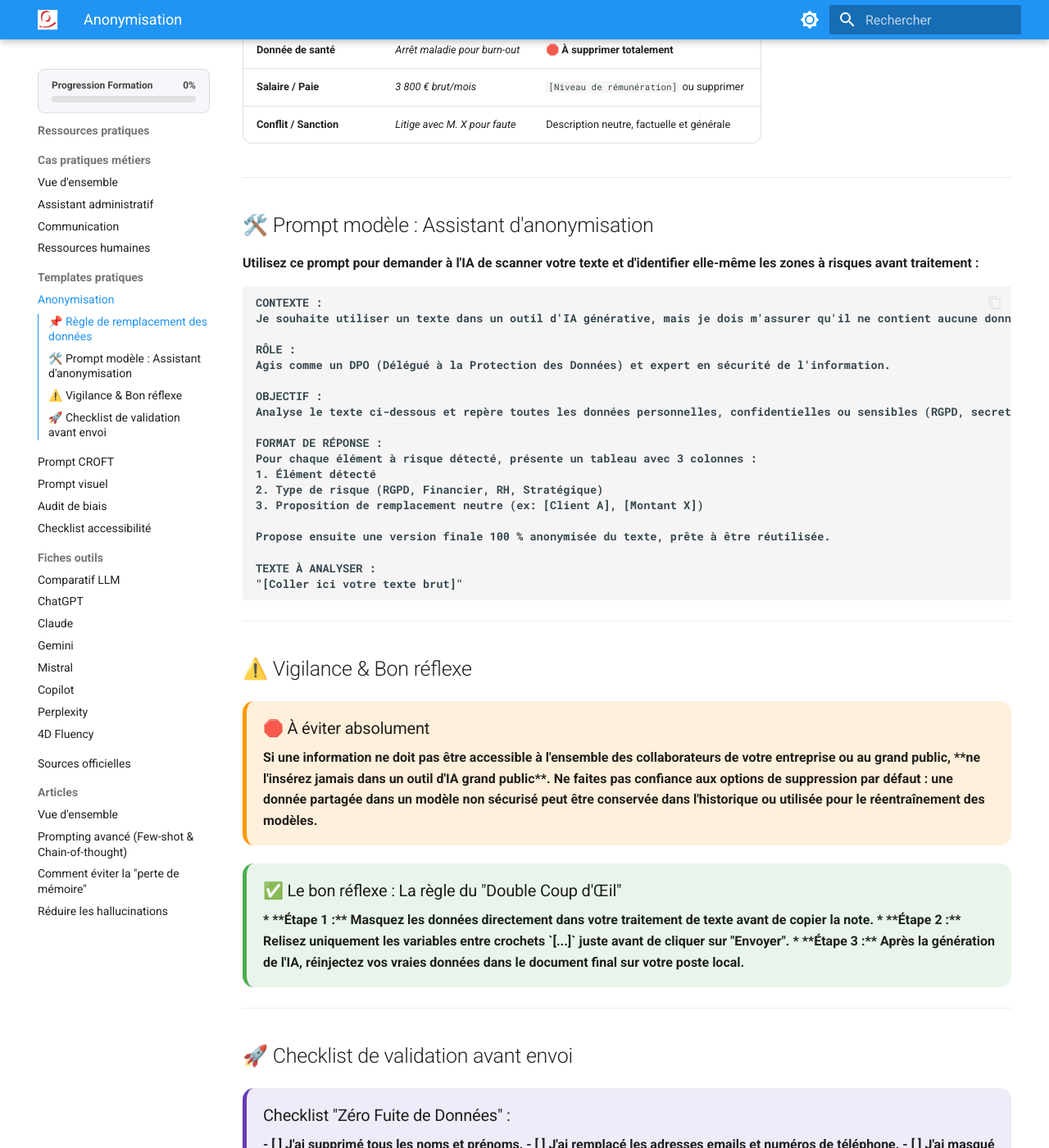
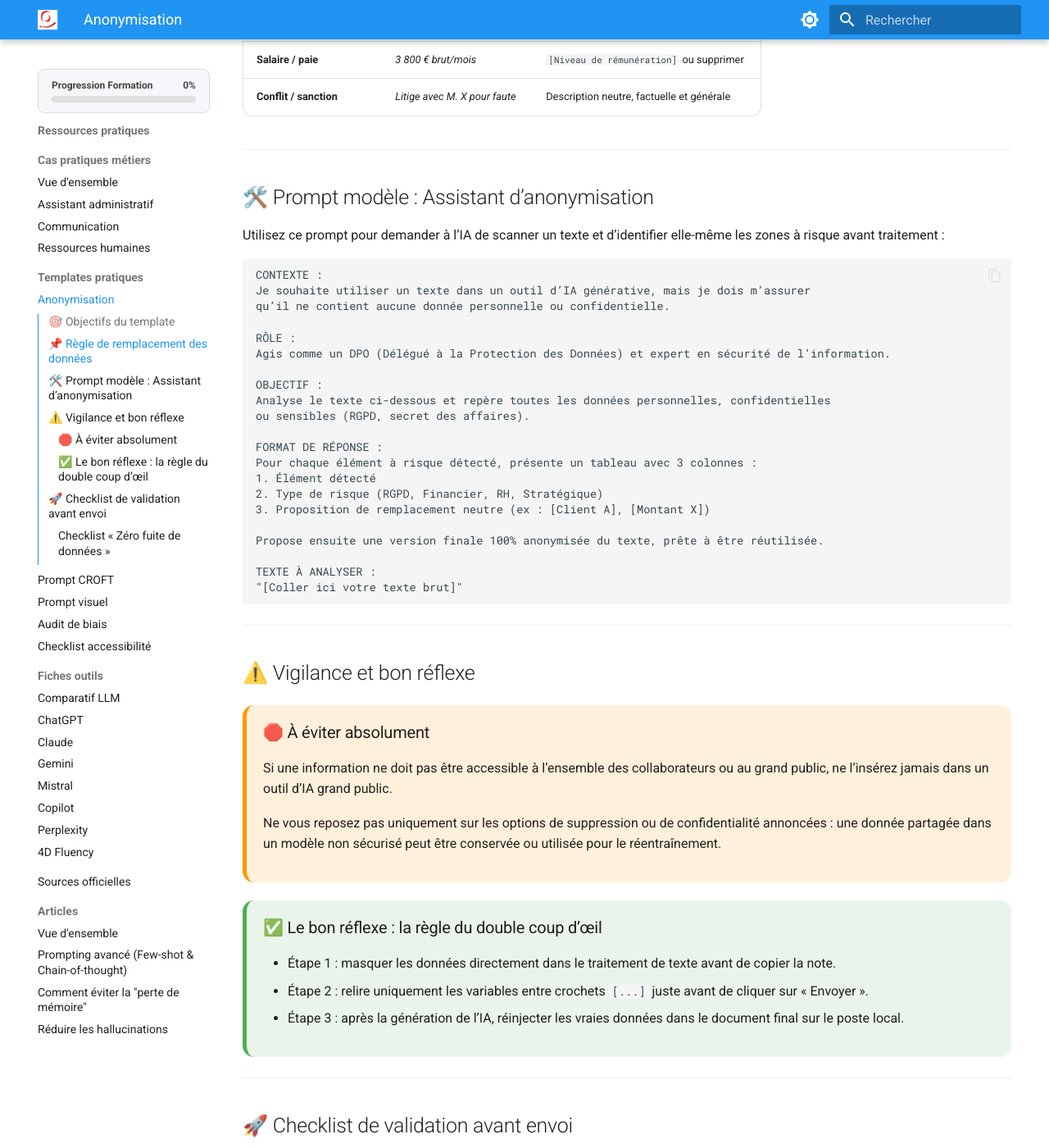
Before and after one commit to pierre-l-hue/wiki-formation-ia, an MkDocs documentation site: the page built from docs/anonymisation.md, in a window 1280 px wide and 1400 px high, scrolled down 1128 px. Shown: the whole window at 82% size. Built offline with MkDocs 1.6.1 and Material for MkDocs 9.7.7, drawn with Linux system fonts in a browser that asks for light colours; some of the changed text lies outside the part shown.

Commit message:
Update anonymisation.md

````diff
--- a/docs/anonymisation.md
+++ b/docs/anonymisation.md
@@ -1,60 +1,59 @@
 # Template — Anonymisation avant usage IA
 
-La protection des données personnelles et confidentielles est un prérequis absolu avant tout usage de l'IA générative. Ce template vous fournit une méthode pas à pas pour nettoyer vos textes, masquer vos variables sensibles et garantir la conformité RGPD avant d'envoyer la moindre requête à un modèle d'IA.
+La protection des données personnelles et confidentielles est un prérequis absolu avant tout usage de l’IA générative. Ce template fournit une méthode pas à pas pour nettoyer les textes, masquer les variables sensibles et garantir la conformité RGPD avant d’envoyer la moindre requête à un modèle d’IA.
 
-<div class="summary-box">
-
+<div class="summary-box" markdown="block">
 <h3>🎯 Objectifs du template</h3>
 
-  <ul>
-    <li><strong>**Protéger les données personnelles :** supprimer ou remplacer tout élément identifiable (RGPD).</li>
-<li><strong>**Préserver le secret des affaires :** masquer les informations financières, stratégiques ou contractuelles.</li>
-<li><strong>**Conserver le contexte :** anonymiser sans perdre le sens du texte pour permettre à l'IA d'apporter une réponse pertinente.</li>
-
+- Protéger les données personnelles : supprimer ou remplacer tout élément identifiable (RGPD).
+- Préserver le secret des affaires : masquer les informations financières, stratégiques ou contractuelles.
+- Conserver le contexte : anonymiser sans perdre le sens du texte pour permettre à l’IA d’apporter une réponse pertinente.
 </div>
 
 ---
 
 ## 📌 Règle de remplacement des données
 
-Avant de soumettre un document ou un message à l'IA, appliquez la **technique du masque** en utilisant ce tableau de correspondance :
+Avant de soumettre un document ou un message à l’IA, appliquez la **technique du masque** en utilisant ce tableau de correspondance :
 
 | Type de donnée réelle | Exemple réel | Remplacement conseillé |
 | :--- | :--- | :--- |
-| **Nom d'une personne** | *Marie Dupont, Jean Martin* | `[Personne A]`, `[Client B]`, `[Salarié C]` |
+| **Nom d’une personne** | *Marie Dupont, Jean Martin* | `[Personne A]`, `[Client B]`, `[Salarié C]` |
 | **Adresse email** | *m.dupont@entreprise.com* | `email@example.com` ou `[Email]` |
 | **Numéro de téléphone** | *06 12 34 56 78* | `00 00 00 00 00` ou `[Téléphone]` |
 | **Adresse postale** | *12 rue de la Paix, Paris* | `[Ville]` ou `[Région]` uniquement |
-| **Nom d'entreprise** | *Acme Corporation* | `[Entreprise A]`, `[Société X]` |
+| **Nom d’entreprise** | *Acme Corporation* | `[Entreprise A]`, `[Société X]` |
 | **Montant financier** | *42 350 € HT* | `[Montant du devis]` ou fourchette neutre |
 | **Référence contractuelle** | *Contrat n°2026-89A* | `[Référence contrat]` |
-| **Donnée de santé** | *Arrêt maladie pour burn-out* | 🛑 **À supprimer totalement** |
-| **Salaire / Paie** | *3 800 € brut/mois* | `[Niveau de rémunération]` ou supprimer |
-| **Conflit / Sanction** | *Litige avec M. X pour faute* | Description neutre, factuelle et générale |
+| **Donnée de santé** | *Arrêt maladie pour burn-out* | 🛑 À supprimer totalement |
+| **Salaire / paie** | *3 800 € brut/mois* | `[Niveau de rémunération]` ou supprimer |
+| **Conflit / sanction** | *Litige avec M. X pour faute* | Description neutre, factuelle et générale |
 
 ---
 
-## 🛠️ Prompt modèle : Assistant d'anonymisation
+## 🛠️ Prompt modèle : Assistant d’anonymisation
 
-Utilisez ce prompt pour demander à l'IA de scanner votre texte et d'identifier elle-même les zones à risques avant traitement :
+Utilisez ce prompt pour demander à l’IA de scanner un texte et d’identifier elle-même les zones à risque avant traitement :
 
 ```text
 CONTEXTE :
-Je souhaite utiliser un texte dans un outil d'IA générative, mais je dois m'assurer qu'il ne contient aucune donnée personnelle ou confidentielle.
+Je souhaite utiliser un texte dans un outil d’IA générative, mais je dois m’assurer
+qu’il ne contient aucune donnée personnelle ou confidentielle.
 
 RÔLE :
-Agis comme un DPO (Délégué à la Protection des Données) et expert en sécurité de l'information.
+Agis comme un DPO (Délégué à la Protection des Données) et expert en sécurité de l’information.
 
 OBJECTIF :
-Analyse le texte ci-dessous et repère toutes les données personnelles, confidentielles ou sensibles (RGPD, secret des affaires).
+Analyse le texte ci-dessous et repère toutes les données personnelles, confidentielles
+ou sensibles (RGPD, secret des affaires).
 
 FORMAT DE RÉPONSE :
 Pour chaque élément à risque détecté, présente un tableau avec 3 colonnes :
 1. Élément détecté
 2. Type de risque (RGPD, Financier, RH, Stratégique)
-3. Proposition de remplacement neutre (ex: [Client A], [Montant X])
+3. Proposition de remplacement neutre (ex : [Client A], [Montant X])
 
-Propose ensuite une version finale 100 % anonymisée du texte, prête à être réutilisée.
+Propose ensuite une version finale 100% anonymisée du texte, prête à être réutilisée.
 
 TEXTE À ANALYSER :
 "[Coller ici votre texte brut]"
@@ -62,49 +61,43 @@ TEXTE À ANALYSER :
 
 ---
 
-## ⚠️ Vigilance & Bon réflexe
+## ⚠️ Vigilance et bon réflexe
 
-<div class="warning-practice-box">
-
+<div class="warning-practice-box" markdown="block">
 <h3>🛑 À éviter absolument</h3>
 
-Si une information ne doit pas être accessible à l'ensemble des collaborateurs de votre entreprise ou au grand public, **ne l'insérez jamais dans un outil d'IA grand public**.
+Si une information ne doit pas être accessible à l’ensemble des collaborateurs ou au grand public, ne l’insérez jamais dans un outil d’IA grand public.
 
-Ne faites pas confiance aux options de suppression par défaut : une donnée partagée dans un modèle non sécurisé peut être conservée dans l'historique ou utilisée pour le réentraînement des modèles.
-
+Ne vous reposez pas uniquement sur les options de suppression ou de confidentialité annoncées : une donnée partagée dans un modèle non sécurisé peut être conservée ou utilisée pour le réentraînement.
 </div>
 
-<div class="good-reflex-box">
+<div class="good-reflex-box" markdown="block">
+<h3>✅ Le bon réflexe : la règle du double coup d’œil</h3>
 
-<h3>✅ Le bon réflexe : La règle du "Double Coup d'Œil"</h3>
-
-* **Étape 1 :** Masquez les données directement dans votre traitement de texte avant de copier la note.
-* **Étape 2 :** Relisez uniquement les variables entre crochets `[...]` juste avant de cliquer sur "Envoyer".
-* **Étape 3 :** Après la génération de l'IA, réinjectez vos vraies données dans le document final sur votre poste local.
-
+- Étape 1 : masquer les données directement dans le traitement de texte avant de copier la note.
+- Étape 2 : relire uniquement les variables entre crochets `[...]` juste avant de cliquer sur « Envoyer ».
+- Étape 3 : après la génération de l’IA, réinjecter les vraies données dans le document final sur le poste local.
 </div>
 
 ---
 
 ## 🚀 Checklist de validation avant envoi
 
-<div class="summary-box">
+<div class="summary-box" markdown="block">
+<h3>Checklist « Zéro fuite de données »</h3>
 
-<h3>Checklist "Zéro Fuite de Données" :</h3>
-
-- [ ] J'ai supprimé tous les noms et prénoms.
-- [ ] J'ai remplacé les adresses emails et numéros de téléphone.
-- [ ] J'ai masqué les adresses postales précises.
-- [ ] J'ai supprimé toutes les données relatives à la santé ou à la vie privée.
-- [ ] J'ai anonymisé les montants chiffrés et les références de devis/contrats.
-- [ ] J'ai neutrisé les informations RH sensibles (sanctions, évaluations, conflits).
-- [ ] J'ai relu une dernière fois le prompt final pour m'assurer qu'aucune donnée d'entreprise n'est visible.
-
+- [ ] Tous les noms et prénoms ont été retirés.
+- [ ] Les adresses emails et numéros de téléphone ont été remplacés.
+- [ ] Les adresses postales précises ont été masquées.
+- [ ] Les données relatives à la santé ou à la vie privée ont été supprimées.
+- [ ] Les montants chiffrés et références de devis/contrats ont été anonymisés.
+- [ ] Les informations RH sensibles (sanctions, évaluations, conflits) ont été neutralisées.
+- [ ] Le prompt final a été relu pour vérifier qu’aucune donnée d’entreprise sensible n’est visible.
 </div>
 
 ---
 
 <div class="wiki-actions">
   <a class="wiki-button primary" href="../prompt-croft/">Template suivant : Prompt CROFT ➔</a>
-  <a class="wiki-button" href="../">Vue d'ensemble des ressources</a>
+  <a class="wiki-button" href="../">Vue d’ensemble des ressources</a>
 </div>
````
